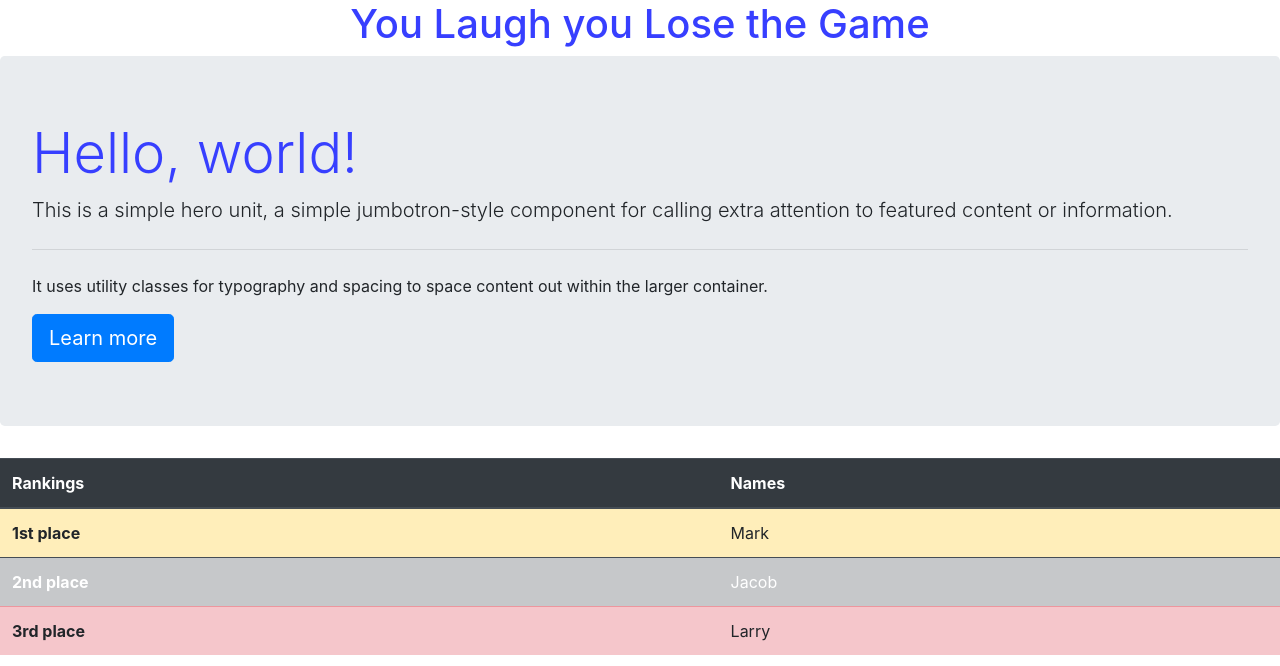
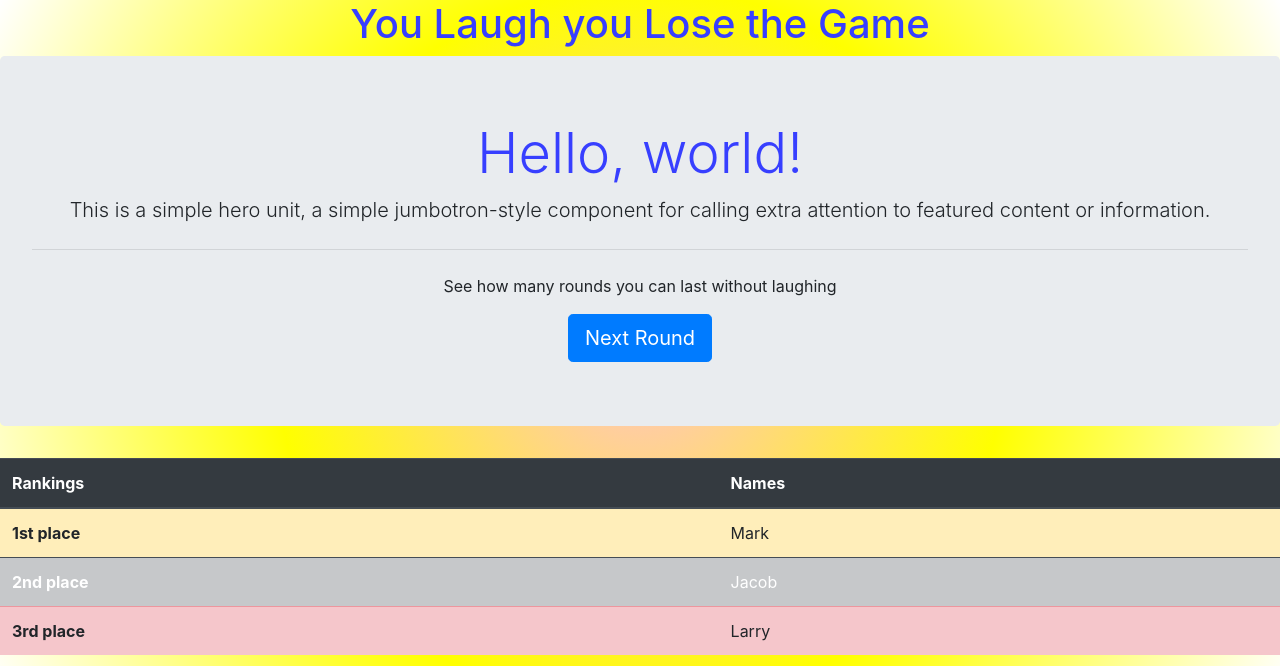
Before and after one commit to CarlsJr4/laughGame, a plain HTML site: page index.html in a window 1280 px wide. Shown: the top 666 px of the page. Drawn offline with nearby package versions, Linux system fonts and the light colour scheme.

Commit message:
Updated UI of the website
Will soon code the next round button that is in the center of the website

```diff
--- a/index.html
+++ b/index.html
@@ -7,7 +7,7 @@
     <meta name="viewport" content="width=device-width, initial-scale=1, shrink-to-fit=no">
 
     <!-- import the webpage's stylesheet -->
-    <link rel="stylesheet" href="/style.css">
+    <link rel="stylesheet" href="style.css">
     <!--I can't believe it is not bootstrap!-->
     <link rel="stylesheet" href="https://stackpath.bootstrapcdn.com/bootstrap/4.3.1/css/bootstrap.min.css" integrity="sha384-ggOyR0iXCbMQv3Xipma34MD+dH/1fQ784/j6cY/iJTQUOhcWr7x9JvoRxT2MZw1T" crossorigin="anonymous">
 
@@ -17,12 +17,12 @@
   <body>
     <h1><center>You Laugh you Lose the Game</center></h1>
 
-<div class="jumbotron">
+<div class="jumbotron text-center">
   <h1 class="display-4">Hello, world!</h1>
   <p class="lead">This is a simple hero unit, a simple jumbotron-style component for calling extra attention to featured content or information.</p>
   <hr class="my-4">
-  <p>It uses utility classes for typography and spacing to space content out within the larger container.</p>
-  <a class="btn btn-primary btn-lg" href="#" role="button">Learn more</a>
+  <p>See how many rounds you can last without laughing</p>
+  <a class="btn btn-primary btn-lg" href="#" role="button">Next Round</a>
 </div>
 
     <table class="table">
--- a/style.css
+++ b/style.css
@@ -1,8 +1,13 @@
 /* CSS files add styling rules to your content */
-
+/*$enable-gradients
+*/
 body {
   font-family: "Benton Sans", "Helvetica Neue", helvetica, arial, sans-serif;
   margin: 2em;
+  background-image: radial-gradient(circle, #FFC0CB, yellow, white);
+  background-repeat: no-repeat;
+  min-height: 100%;
+  background-color: #000000;
 }
 
 h1 {
```
